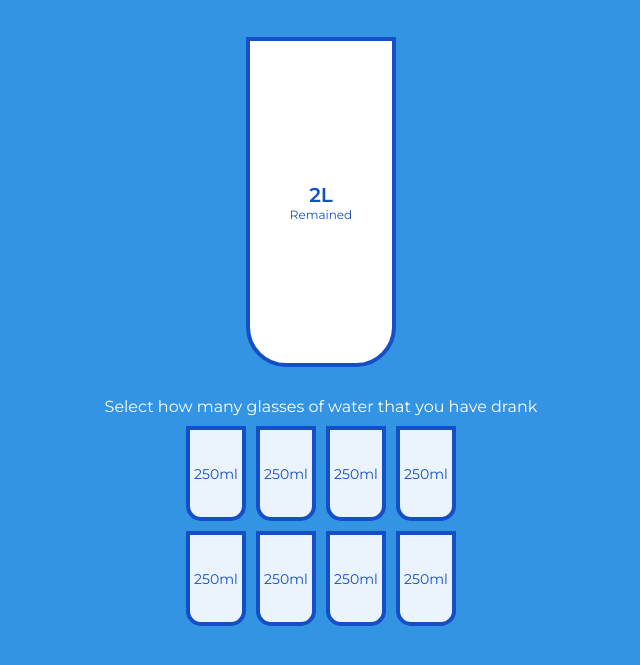
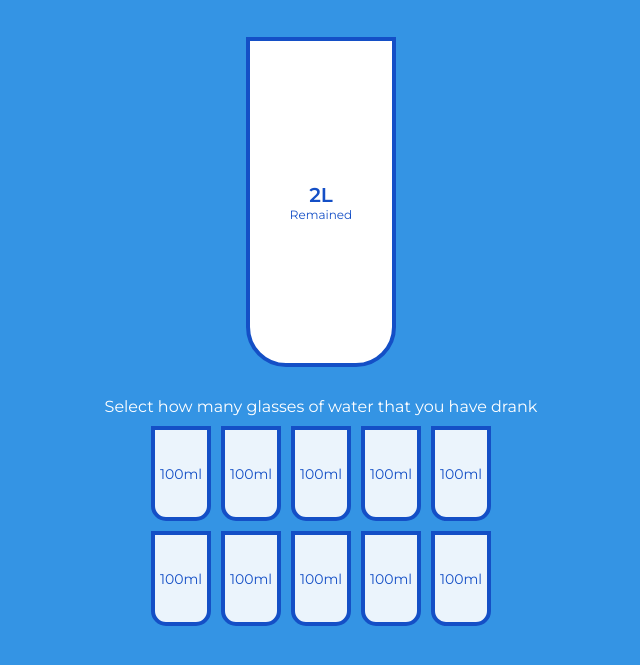
Before and after one commit to Samatarx/Drink-Water, a plain HTML site: page index.html in a window 1280 px wide. Shown: the part 93-758 px from the top of the page, without its empty margins (319-959 px from the left). Drawn offline with Linux system fonts and the light colour scheme.

Commit message:
Additional Cups and JS changes to accomodate

```diff
--- a/index.html
+++ b/index.html
@@ -24,14 +24,16 @@
     <p class="text"> Select how many glasses of water that you have drank</p>
 
     <div class="cups">
-        <div class="cup cup-small">250ml</div>
-        <div class="cup cup-small">250ml</div>
-        <div class="cup cup-small">250ml</div>
-        <div class="cup cup-small">250ml</div>
-        <div class="cup cup-small">250ml</div>
-        <div class="cup cup-small">250ml</div>
-        <div class="cup cup-small">250ml</div>
-        <div class="cup cup-small">250ml</div>
+        <div class="cup cup-small">100ml</div>
+        <div class="cup cup-small">100ml</div>
+        <div class="cup cup-small">100ml</div>
+        <div class="cup cup-small">100ml</div>
+        <div class="cup cup-small">100ml</div>
+        <div class="cup cup-small">100ml</div>
+        <div class="cup cup-small">100ml</div>
+        <div class="cup cup-small">100ml</div>
+        <div class="cup cup-small">100ml</div>
+        <div class="cup cup-small">100ml</div>
     </div>
     <script src="script.js"></script>
 </body>
--- a/script.js
+++ b/script.js
@@ -11,7 +11,7 @@ smallCups.forEach((cup, index) => {
 
 function highlightCups(index) {
   // Removes the error for the last cup, when clicked
-  if (index === 7 && smallCups[index].classList.contains("full")) index--;
+  if (index === (smallCups.length - 1) && smallCups[index].classList.contains("full")) index--;
   // if the cup contains full and is the next cup doesnn't contain full it reduces the index
   if (
     smallCups[index].classList.contains("full") &&
@@ -54,6 +54,6 @@ function updateBigCup() {
     remained.style.height = 0;
   } else {
     remained.style.visibility = "visible";
-    liters.innerText = `${2 - (250 * fullCups) / 1000}L`;
+    liters.innerText = `${2 - (100 * fullCups) / 1000}L`;
   }
 }
--- a/style.css
+++ b/style.css
@@ -67,7 +67,7 @@ h3 {
   align-items: center;
   justify-content: center;
   /* wraps into rows based on the chosen width */
-  width: 280px;
+  width: 350px;
 }
 
 .remained {
```
